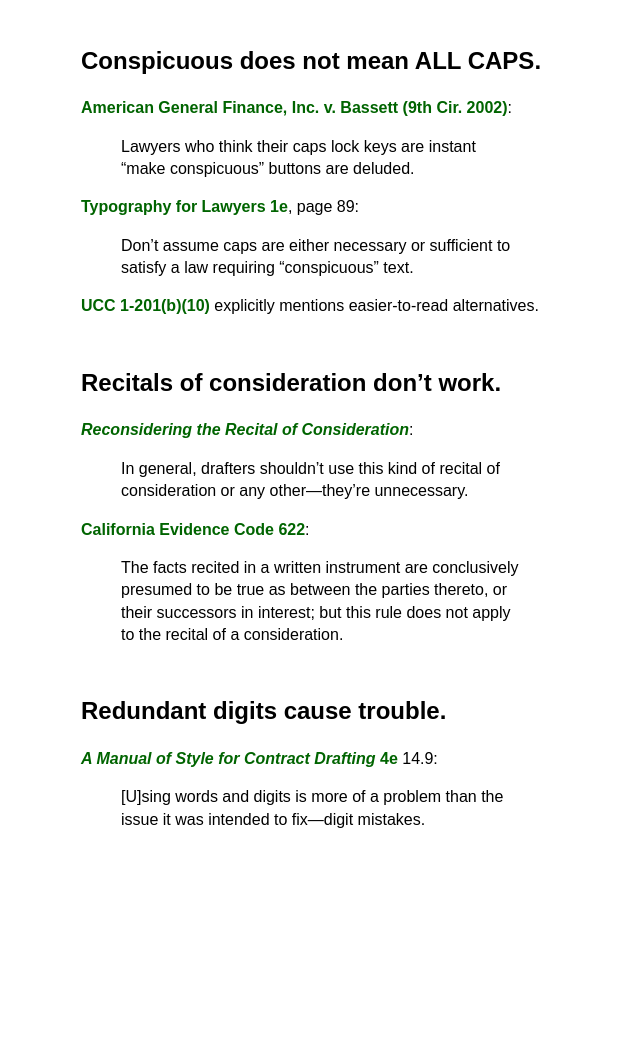
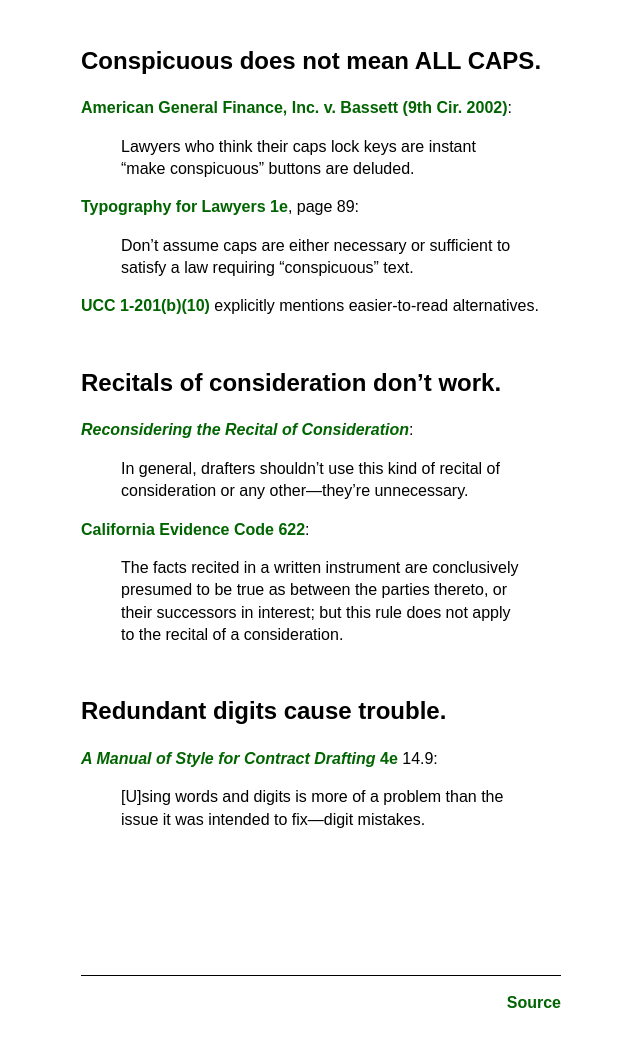
Before and after one commit to kemitchell/lemming.kemitchell.com, a Jekyll site: the page built from index.md, in a window 1280 px wide, cut to the strip 289-1352 px from the top of the page. Shown: the top 1047 px of the strip, without its empty margins (319-959 px from the left). Built offline with Jekyll 4.4.1, drawn with Linux system fonts in a browser that asks for light colours; our own code applies the rules of GitHub Pages for plain Markdown files; before the commit the page ends 1264 px from its top, so only the background shows below that.

Commit message:
Add link to source in footer

```diff
--- a/_layouts/default.html
+++ b/_layouts/default.html
@@ -32,5 +32,8 @@
     <main>
 {{content}}
     </main>
+    <footer>
+      <p><a href=https://github.com/lemminglaw/lemminglaw.com>Source</a></p>
+    </footer>
   </body>
 </html>
--- a/styles.css
+++ b/styles.css
@@ -32,8 +32,9 @@
 }
 
 footer {
-  margin-top: 3rem;
   border-top: 1px solid black;
+  margin-top: 2rem;
+  text-align: right;
 }
 
 nav ul, nav ul li {
```
